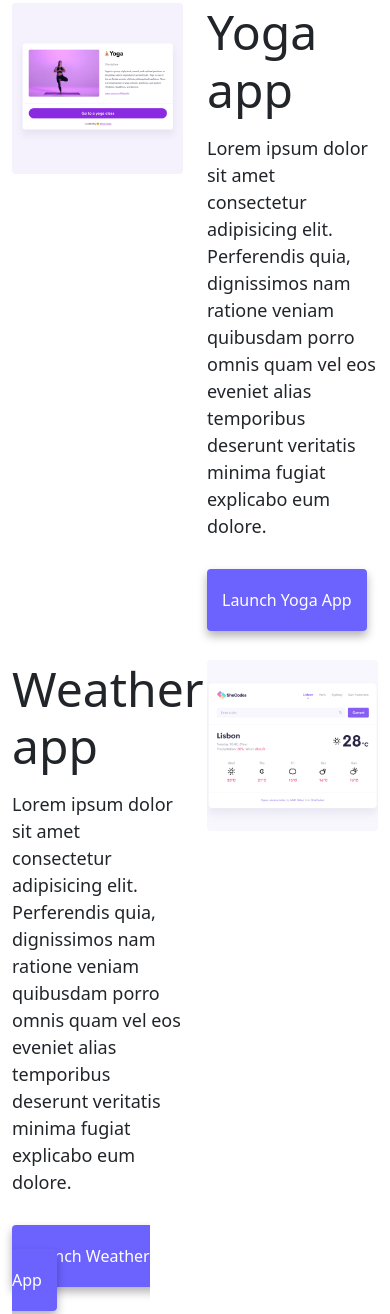
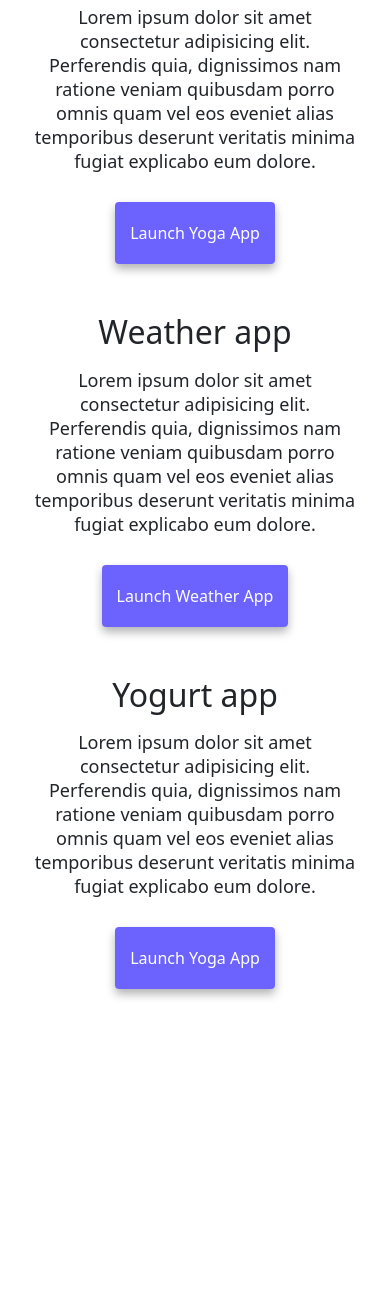
Before and after one commit to amy425/advanced-tools, a plain HTML site: page index.html in a window 390 px wide. Shown: the part 521-1835 px from the top of the page. After the commit the page ends 1601 px from the top, so only its background shows below. Drawn offline with nearby package versions, Linux system fonts and the light colour scheme.

Commit message:
Responsive design + SEO descriptions added

```diff
--- a/index.html
+++ b/index.html
@@ -6,6 +6,8 @@
     <meta http-equiv="X-UA-Compatible" content="IE=edge" />
     <meta name="viewport" content="width=device-width, initial-scale=1.0" />
     <title>Amy</title>
+    <meta name="description"
+        content="Amy is a front-end developer based in London, UK. You can check out her projects here and get in touch with any enquiries.">
     <link href="https://cdn.jsdelivr.net/npm/bootstrap@5.0.0-beta3/dist/css/bootstrap.min.css" rel="stylesheet"
         integrity="sha384-eOJMYsd53ii+scO/bJGFsiCZc+5NDVN2yr8+0RDqr0Ql0h+rP48ckxlpbzKgwra6" crossorigin="anonymous" />
     <link rel="stylesheet" href="style.css" />
@@ -44,13 +46,14 @@
         <a href="about.html#contact" class="primary-links">Contact me</a>
         <a href="about.html" class="secondary-links">About me</a>
     </div>
-    <div class="container">
+    <div class="container project-summary">
 
-        <div class="row">
-            <div class="col-6">
-                <img src="images/yoga.png" class="img-fluid rounded" />
+        <div class="row mt-5">
+            <div class="col d-none d-lg-block">
+                <img src="images/yoga.png" class="img-fluid rounded" alt="Yoga project"/>
             </div>
-            <div class="col-6">
+            <div class="col">
+                <div class="project-description">
                 <h2 class="mb-3">Yoga app</h2>
                 <p>
                     Lorem ipsum dolor sit amet consectetur adipisicing elit. Perferendis
@@ -61,11 +64,13 @@
                 <div class="mt-5">
                     <a href="#" class="primary-links">Launch Yoga App</a>
                 </div>
+                </div>
             </div>
         </div>
 
         <div class="row mt-5">
-            <div class="col-6">
+            <div class="col">
+                <div class="project-description">
                 <h2 class="mb-3">Weather app</h2>
                 <p>
                     Lorem ipsum dolor sit amet consectetur adipisicing elit.
@@ -76,17 +81,19 @@
                 <div class="mt-5">
                     <a href="#" class="primary-links">Launch Weather App</a>
                 </div>
+                </div>
             </div>
-            <div class="col-6">
-                <img src="images/weather.png" class="img-fluid rounded" />
+            <div class="col d-none d-lg-block">
+                <img src="images/weather.png" class="img-fluid rounded" alt="Weather project"/>
             </div>
         </div>
 
         <div class="row mt-5">
-            <div class="col-6">
-                <img src="images/yogurt.png" class="img-fluid rounded" />
+            <div class="col d-none d-lg-block">
+                <img src="images/yogurt.png" class="img-fluid rounded" alt="Yogurt project"/>
             </div>
-            <div class="col-6">
+            <div class="col">
+                <div class="project-description">
                 <h2 class="mb-3">Yogurt app</h2>
                 <p>
                     Lorem ipsum dolor sit amet consectetur adipisicing elit. Perferendis
@@ -96,6 +103,7 @@
                 </p>
                 <div class="mt-5">
                     <a href="#" class="primary-links">Launch Yoga App</a>
+                </div>
                 </div>
             </div>
         </div>
--- a/style.css
+++ b/style.css
@@ -5,7 +5,7 @@
 }
 
 body {
-  margin-top: 100px;
+  margin: 100px 0;
 }
 
 h1,
@@ -91,3 +91,30 @@ p {
 .text-center {
   text-align: center !important;
 }
+
+.project-description {
+  padding-top: 120px;
+}
+
+@media (max-width: 900px) {
+  .project-description {
+    padding: 10px 20px;
+    text-align: center;
+  }
+
+  h1 {
+    font-size: 60px;
+  }
+
+  h2 {
+    font-size: 32px;
+  }
+}
+
+.project-summary {
+  text-align: left;
+}
+
+.project-summary p {
+  line-height: 24px;
+}
```
Also changed, not shown: about.html (+4 -3 lines).
